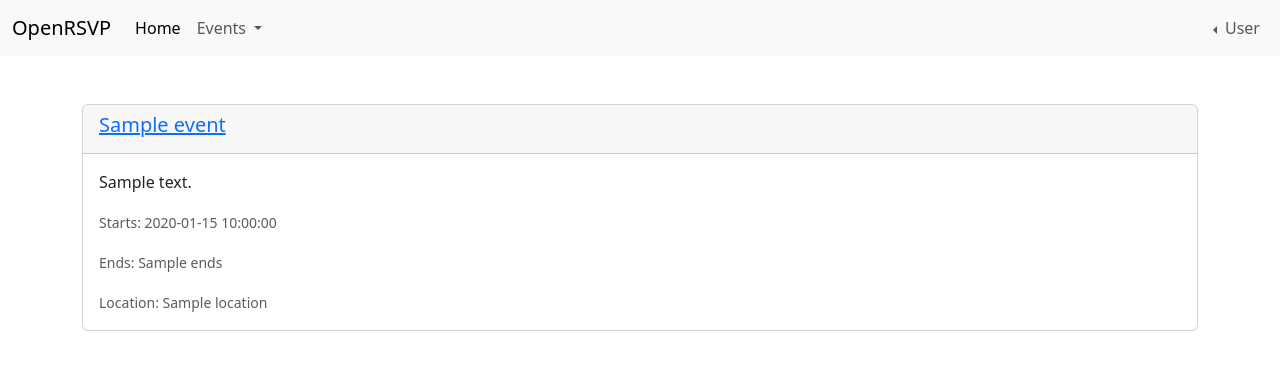
After one commit to brandonleon/OpenRSVP, a FastAPI app: template templates/get_events.html in a window 1280 px wide. The commit adds this page. Shown: the top 370 px of the page. Run offline with FastAPI, Linux system fonts and the light colour scheme; the template is opened without the code that fills it: most values are stand-ins (such as "Sample title", 1, 10 or a date in 2020).

Commit message:
Refactor main.py, Added view events.
Removed unnecessary imports, improved error handling, and added view_events endpoint for displaying user-specific events. Updated navbar template to include a dropdown for Events with links to create and view events. Added get_events.html template for displaying event details.

```diff
--- a/main.py
+++ b/main.py
@@ -1,18 +1,16 @@
 from contextlib import asynccontextmanager
-from datetime import datetime, timedelta
+from datetime import datetime
 from pathlib import Path
 from typing import Optional
 
 from fastapi import FastAPI, Form, Request, Depends
-from fastapi.responses import FileResponse, HTMLResponse, RedirectResponse, Response
+from fastapi.responses import HTMLResponse, RedirectResponse, Response
 from fastapi.templating import Jinja2Templates
-from icecream import ic
 from sqlalchemy.exc import IntegrityError
-from sqlmodel import Session, Table, insert, select
+from sqlmodel import Session, select
 from starlette.staticfiles import StaticFiles
 
-from OpenRSVP import Config, create_tables, engine, Events, People
-from OpenRSVP.database import fetch_user
+from OpenRSVP import create_tables, engine, Events, People
 from OpenRSVP.utils import (
     format_code_to_alphanumeric,
     format_timestamp,
@@ -25,8 +23,6 @@ from OpenRSVP.utils import (
 
 @asynccontextmanager
 async def lifespan(app_: FastAPI):
-    session = Session(engine)
-
     # Does the database file exist?
     if not Path("events.db").exists():
         create_tables()
@@ -58,7 +54,7 @@ def get_session():
 
 
 @app.get("/", response_class=HTMLResponse, name="root")
-async def root(request: Request, response: Response):
+async def root(request: Request):
     template_response = templates.TemplateResponse(
         "get_index.html", {"request": request}
     )
@@ -79,7 +75,6 @@ async def event_root(request: Request):
 @app.post("/event/create", response_class=HTMLResponse, name="create_event")
 async def create_event(
     request: Request,
-    response: Response,
     secret_code: Optional[str] = Form(None),
     event_name: str = Form(...),
     event_details: Optional[str] = Form(None),
@@ -120,7 +115,7 @@ async def create_event(
             session.commit()
             session.refresh(new_event)
             break  # Exit the loop once the event is inserted.
-        except IntegrityError as e:
+        except IntegrityError:
             padding += 1
             session.rollback()
             continue  # Try again with a new padding.
@@ -151,6 +146,24 @@ async def view_event(
     return template_response
 
 
+@app.get("/events", response_class=HTMLResponse, name="events")
+async def view_events(
+    request: Request,
+    session: Session = Depends(get_session),
+    offset: int = 0,
+    limit: int = 10,
+):
+    user_id = get_user_id_from_cookie(request)
+    usr = session.get(People, user_id) or {"user_id": user_id}
+    statement = (
+        select(Events).where(Events.user_id == user_id).offset(offset).limit(limit)
+    )
+    events = session.exec(statement).all()
+    return templates.TemplateResponse(
+        "get_events.html", {"request": request, "events": events, "usr": usr}
+    )
+
+
 @app.post("/rsvp", response_class=HTMLResponse)
 async def rsvp(request: Request):
     return templates.TemplateResponse("rsvp.html", {"request": request})
@@ -169,7 +182,6 @@ async def user(
 @app.post("/user", response_class=HTMLResponse, name="user")
 async def update_user(
     request: Request,
-    response: Response,
     display_name: str = Form(None),
     email: str = Form(None),
     cell_phone: str = Form(None),
--- a/templates/_navbar.html
+++ b/templates/_navbar.html
@@ -22,10 +22,14 @@
             >Home</a
           >
         </li>
-        <li class="nav-item">
-          <a class="nav-link" href="{{ request.url_for('create_event') }}"
-            >Create Event</a
-          >
+        <li class="nav-item dropdown">
+          <a class="nav-link dropdown-toggle" href="#" role="button" data-bs-toggle="dropdown" aria-expanded="false">
+            Events
+          </a>
+          <ul class="dropdown-menu">
+            <li class="nav-item"><a class="nav-link" href="{{ request.url_for('create_event') }}">Create Event</a></li>
+            <li class="nav-item"><a class="nav-link" href="{{ request.url_for('events') }}">My Events</a></li>
+          </ul>
         </li>
       </ul>
       <ul class="navbar-nav ms-auto mb-2 mb-lg-0">
@@ -44,8 +48,6 @@
           <ul class="dropdown-menu" aria-labelledby="navbarDropdown">
             <li><a class="dropdown-item" href="{{ request.url_for('user') }}">Set Details</a></li>
             <li><a class="dropdown-item" href="#">View RSVPs</a></li>
-            <li><hr class="dropdown-divider" /></li>
-            <li><a class="dropdown-item" href="#">Something else here</a></li>
           </ul>
         </li>
       </ul>
--- /dev/null
+++ b/templates/get_events.html
@@ -0,0 +1,36 @@
+<!DOCTYPE html>
+<html lang="en">
+  <head>
+    <meta charset="UTF-8" />
+    <meta name="viewport" content="width=device-width, initial-scale=1.0" />
+    <link id="favicon" rel="icon" type="image/x-icon" href="/static/favicon.ico">
+    <title>OpenRSVP - Event Details</title>
+    {% include '_bootstrap_css.html' %}
+  </head>
+
+  <body>
+    {% include '_navbar.html' %}
+    <div class="container mt-5">
+      {% for event in events %}
+        <div class="card mb-3">
+            <div class="card-header">
+            <h5 class="card-title"><a href="{{ request.url_for('root') }}event/{{ event.secret_code }}">{{ event.name }}</a></h5>
+            </div>
+            <div class="card-body">
+            <p class="card-text">{{ event.description }}</p>
+            <p class="card-text">
+                <small class="text-muted">Starts: {{ event.start_datetime }}</small>
+            </p>{% if event.ends %} <p class="card-text">
+                <small class="text-muted text-end">Ends: {{ event.ends }}</small>
+            </p>{% endif %}
+            {% if event.location %}<p class="card-text">
+                <small class="text-muted text-end">Location: {{ event.location }}</small>
+            </p>{% endif %}
+            </div>
+          </div>
+      {% endfor %}
+    </div>
+
+    {% include '_bootstrap_js.html' %}
+  </body>
+</html>
```
